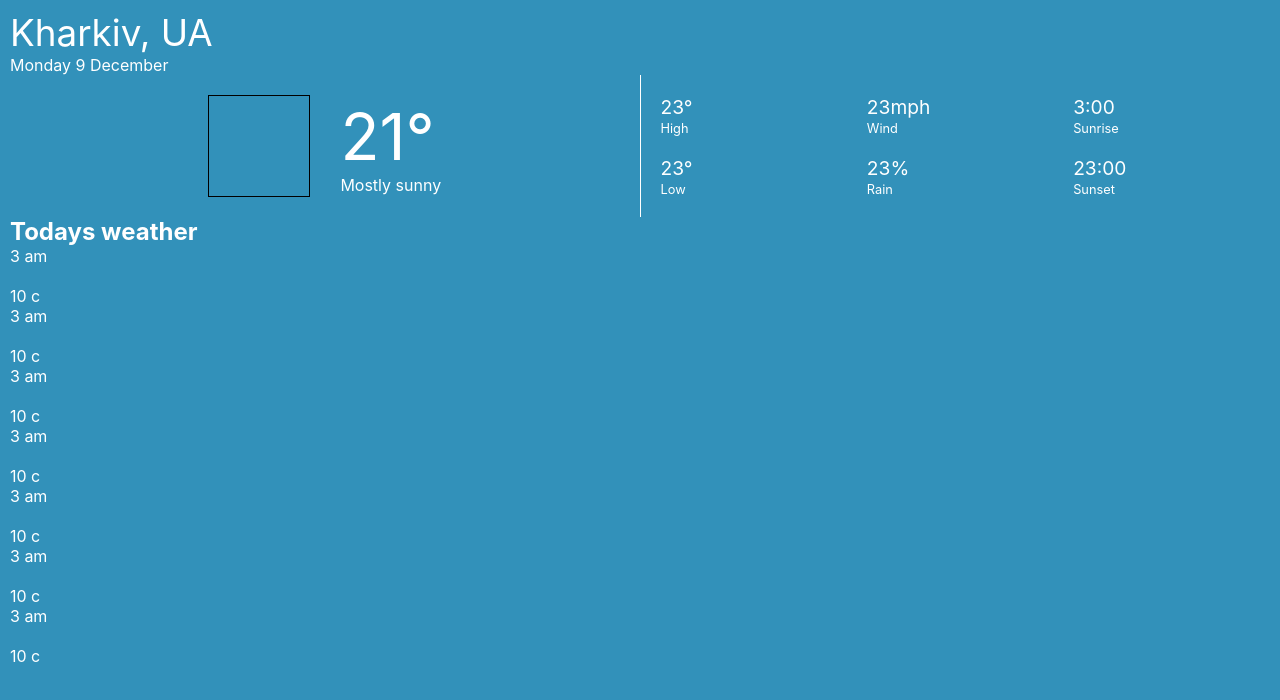
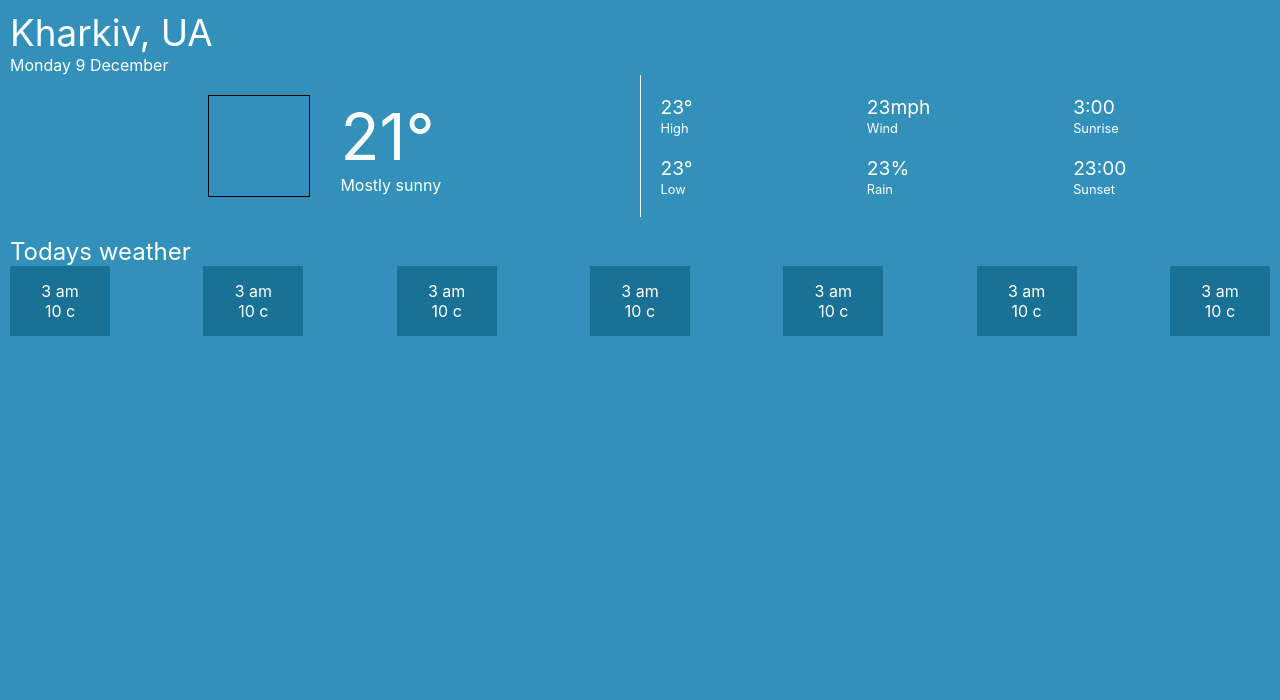
Before and after one commit to turbolukoshko/weather-app, a React (Create React App) app: page / in a window 1280 px wide. Shown: the top 700 px of the page. Built offline with nearby package versions, Linux system fonts and the light colour scheme.

Commit message:
added styles for WeatherForecast component

```diff
--- a/src/components/WeatherForecast/WeatherForecast.jsx
+++ b/src/components/WeatherForecast/WeatherForecast.jsx
@@ -1,42 +1,42 @@
 import React from "react";
-import Weather from "../Weather/Weather";
+import './WeatherForecast.scss';
 
 const WeatherForecast = () => {
   return (
-    <div>
-      <h2>Todays weather</h2>
-      <ul>
-        <li>
+    <div className="weather-forecast">
+      <h2 className="weather-forecast__title">Todays weather</h2>
+      <ul className="weather-forecast__list">
+        <li className="weather-forecast__item">
           <p>3 am</p>
           <img src="" alt="" />
           <p>10 c</p>
         </li>
-        <li>
+        <li className="weather-forecast__item">
           <p>3 am</p>
           <img src="" alt="" />
           <p>10 c</p>
         </li>
-        <li>
+        <li className="weather-forecast__item">
           <p>3 am</p>
           <img src="" alt="" />
           <p>10 c</p>
         </li>
-        <li>
+        <li className="weather-forecast__item">
           <p>3 am</p>
           <img src="" alt="" />
           <p>10 c</p>
         </li>
-        <li>
+        <li className="weather-forecast__item">
           <p>3 am</p>
           <img src="" alt="" />
           <p>10 c</p>
         </li>
-        <li>
+        <li className="weather-forecast__item">
           <p>3 am</p>
           <img src="" alt="" />
           <p>10 c</p>
         </li>
-        <li>
+        <li className="weather-forecast__item">
           <p>3 am</p>
           <img src="" alt="" />
           <p>10 c</p>
--- a/src/components/WeatherForecast/WeatherForecast.scss
+++ b/src/components/WeatherForecast/WeatherForecast.scss
@@ -0,0 +1,22 @@
+.weather-forecast {
+  margin-top: 20px;
+}
+
+.weather-forecast__title {
+  font-weight: 400;
+}
+
+.weather-forecast__list {
+  display: flex;
+  flex-wrap: wrap;
+  justify-content: space-between;
+  .weather-forecast__item {
+    display: flex;
+    flex-direction: column;
+    align-items: center;
+    flex: 0 1 100px;
+    padding: 15px;
+    background: rgb(26, 113, 150);
+    box-sizing: border-box;
+  }
+}
```
